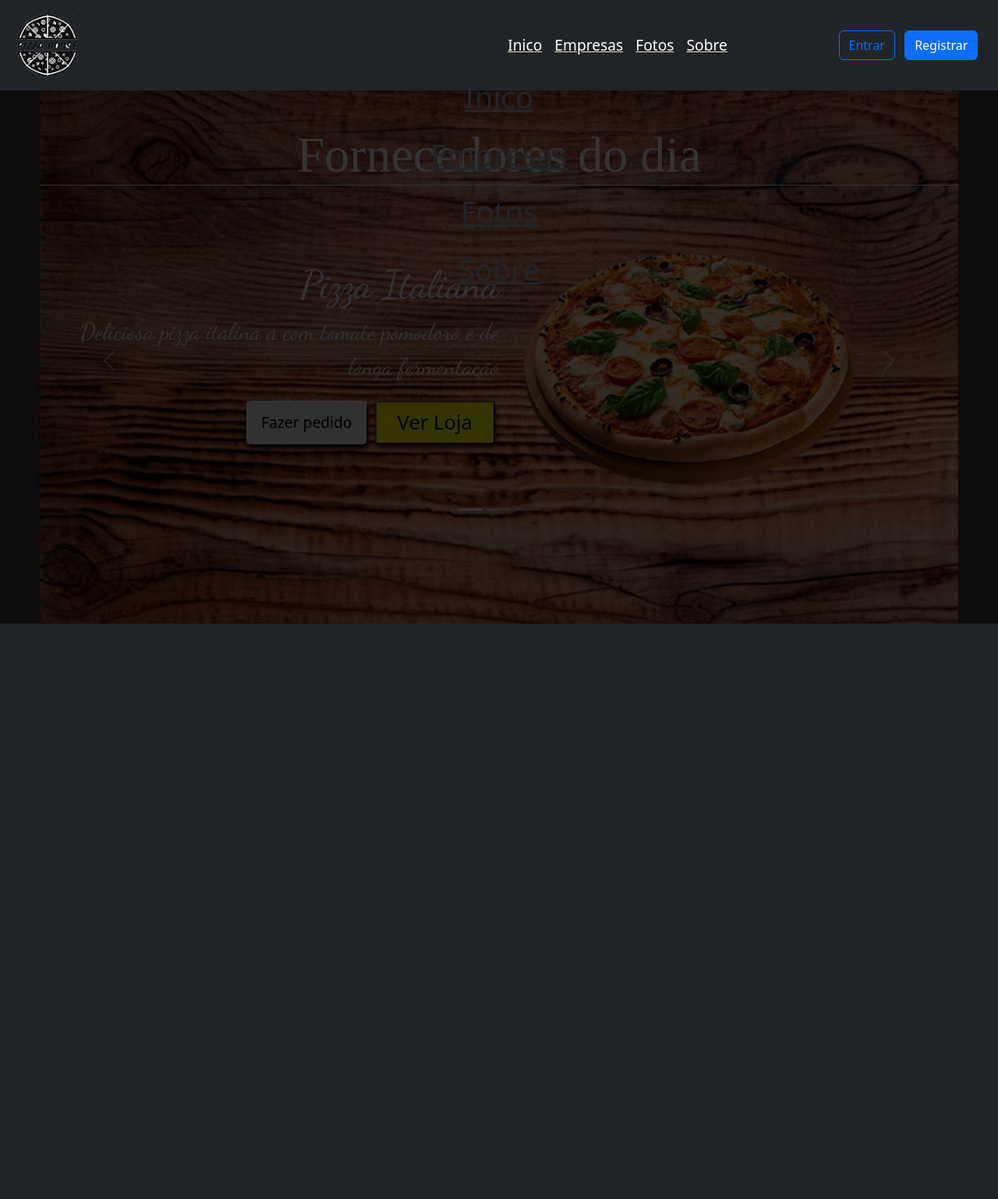
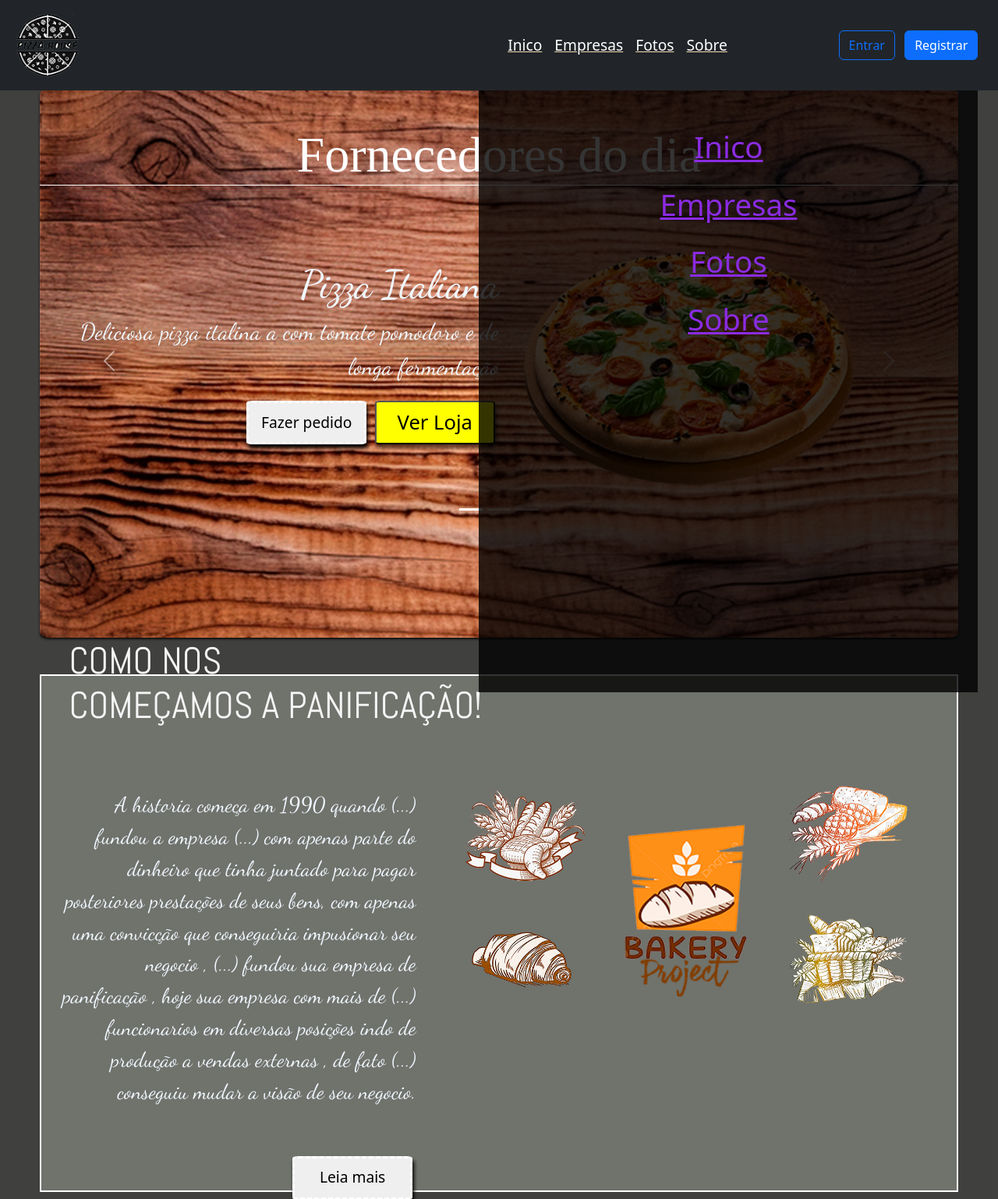
Before and after one commit to xKuth/Projeto_padaria-django, a Django app: page / in a window 1280 px wide. Shown: the top 1538 px of the page at 78% size. Before the commit the page ends 800 px from the top, so only its background shows below. Run offline with Django 5.2, Linux system fonts and the light colour scheme; some libraries are stand-ins or nearby versions.

Commit message:
fix imgs on css elements not render

```diff
--- a/parceiros/static/css/desktop/desktop.css
+++ b/parceiros/static/css/desktop/desktop.css
@@ -20,15 +20,18 @@
 .section_overlay{
     display: flex;
     position: absolute;
+    margin-left: 48vw;
     margin-top: 5%;
 
 }
 .overlay{
-    width: 100vw;
+    width: 50vw;
     height: 100vh;
     position: fixed;
     display: inline-block;
+    padding-top: 5%;
     background-color: rgba(0, 0, 0, 0.797);
+    color: blueviolet;
 }
 ul#overlay_ul{
     font-size: 3vw;
@@ -81,13 +84,15 @@
     background-color: rgba(2, 2, 1, 0.753);
     padding-bottom: 5%;
 }
+
 section.upper_main_img{
-    background: black url('../imgs/background_img_upper.jpg') no-repeat;
+    background: black url('../../imgs/background_img_upper.jpg') no-repeat;
     height: 88vh;
     border-radius: 1%;
     color: black;
     box-shadow: 0px 2px 3px rgba(0, 0, 0, 0.795);
 }
+
 section.upper_main_img > h1{
     font-family: 'Tinos', 'Serif';
     font-size: 5vw;
@@ -96,6 +101,7 @@
     box-shadow: 0px 1px white;
     padding-top: 4%;
 }
+
 div#carouselExampleAutoplaying{
     position: relative;
 }
@@ -244,7 +250,7 @@
 /* Mid section annoucement */
 
 .mid_main_anouciment{
-    background: black url('../imgs/background_mid.png') no-repeat;
+    background: black url('../../imgs/background_mid.png') no-repeat;
     background-size: cover;
     margin-top: 1%;
     border-radius: 2%;
@@ -265,7 +271,7 @@
 }
 
 section#background_bread{
-    background: black url('../imgs/background_img_bread.png');
+    background: black url('../../imgs/background_img_bread.png');
     background-size: cover;
 }
 /* footer */
@@ -346,7 +352,7 @@
 .section_info{
     padding-top: 4%;
     margin-top: 4%;
-    background: url('../imgs/background_info.png') black no-repeat;
+    background: url('../../imgs/background_info.png') black no-repeat;
     background-size: cover;
     height:30vh;
 }
@@ -383,7 +389,7 @@
 .section_login{
     padding: 10%;
     margin-top: 3%;
-    background: black url('../imgs/login_page.png') no-repeat;
+    background: black url('../../imgs/login_page.png') no-repeat;
     background-size: cover;
     box-shadow: 0px 5px 3px 3px black;
 
@@ -400,7 +406,7 @@
 
 /* section register main */
 section#bg_register{
-    background: black url('../imgs/register_page.png');
+    background: black url('../../imgs/register_page.png');
 }
 
  /* interprise products page */
```
